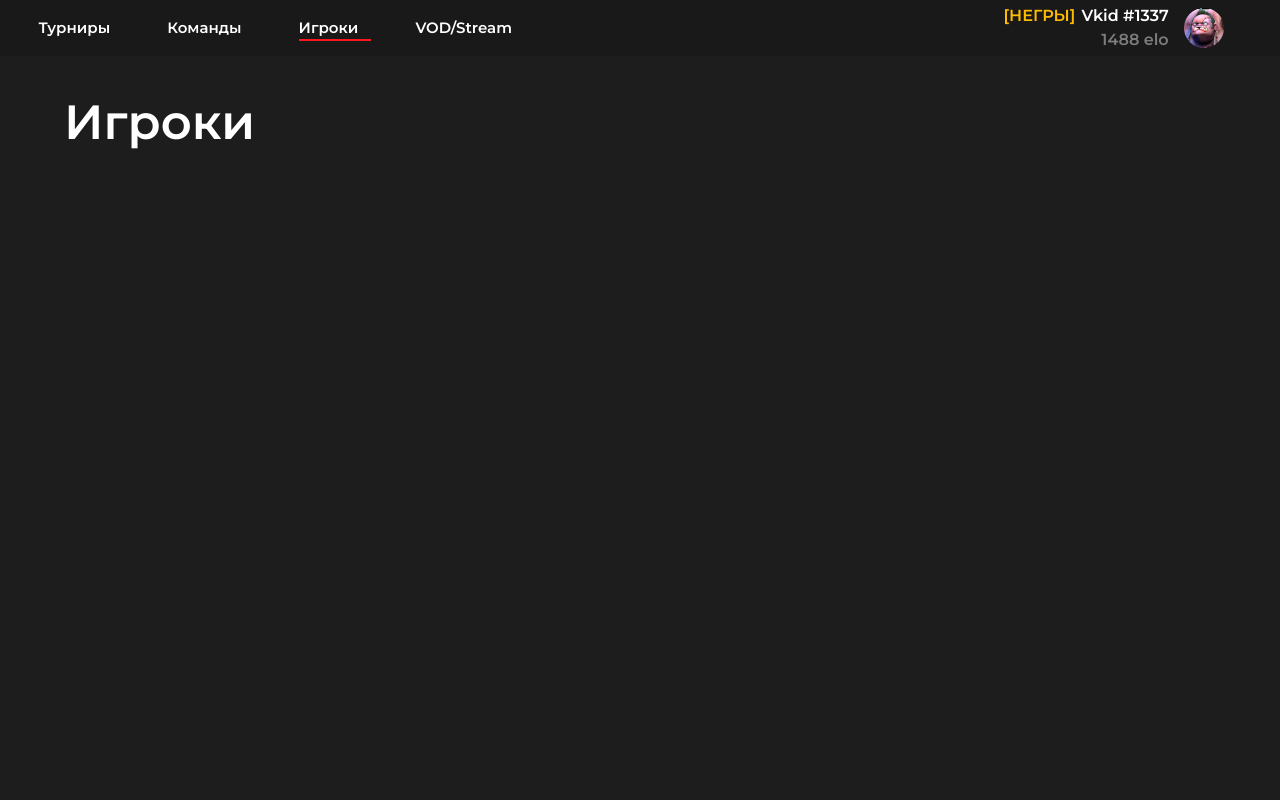
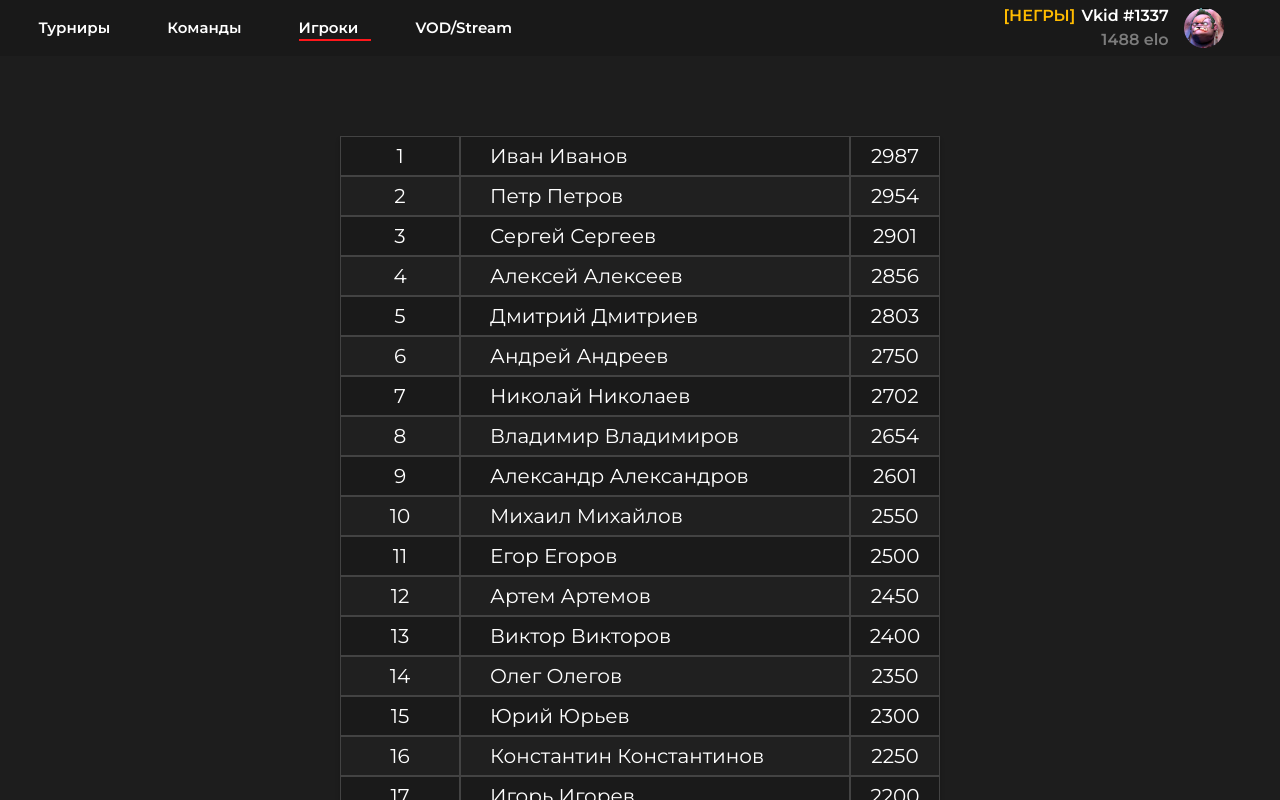
Before and after one commit to IakovlevKirill/DotaCup.client, a React (Vite) app: page /main/players in a window 1280 px wide. Built offline with nearby package versions, Linux system fonts and the light colour scheme; no server answers.

Commit message:
Добавил ладдер

```diff
--- a/src/components/Main/Lobby/LobbyMember.tsx
+++ b/src/components/Main/Lobby/LobbyMember.tsx
@@ -26,8 +26,6 @@ export const LobbyMember = ( props: LobbyMemberProps) => {
                 <span
                     className="text-[14px] text-[#FFFFFF] opacity-47 font-[Montserrat-semibold] mt-[0px]">{props.mmr}</span>
                 <div className="flex mt-[12px] gap-[10px] flex-row">
-
-
                     {(isCarry) && (
                         <img src="../../../../src/assets/images/carry_icon.png" alt="1"/>
 
--- /dev/null
+++ b/src/components/Main/Players/Player.tsx
@@ -0,0 +1,22 @@
+interface PlayerProps {
+    id: number
+    ladderPosition: number
+    name: string
+    mmr: number
+    className?: string
+}
+
+export const Player = (props : PlayerProps) => {
+    return (
+        <>
+            <div
+                className={`h-[40px] text-[20px] font-[Montserrat-reg] justify-center text-white flex items-center ${props.className}`}
+            >
+                <span className="h-full border-[1px] border-[#434343] flex w-[20%] items-center justify-center">{props.ladderPosition}</span>
+                <div className="h-full w-[5%] border-[1px] border-r-0 border-[#434343]"></div>
+                <span className="h-full flex w-[60%] items-center border-l-0 cursor-pointer border-[1px] border-[#434343] hover:underline">{props.name}</span>
+                <span className="h-full flex w-[15%] items-center border-[1px] border-[#434343] justify-center">{props.mmr}</span>
+            </div>
+        </>
+    );
+};
--- a/src/components/Main/Players/PlayersPage.tsx
+++ b/src/components/Main/Players/PlayersPage.tsx
@@ -1,8 +1,45 @@
+import {Player} from "./Player.tsx";
 
 export const PlayersPage = () => {
+
+    const players = [
+        { id: 1, ladderPosition: 1, name: "Иван Иванов", mmr: 2987 },
+        { id: 2, ladderPosition: 2, name: "Петр Петров", mmr: 2954 },
+        { id: 3, ladderPosition: 3, name: "Сергей Сергеев", mmr: 2901 },
+        { id: 4, ladderPosition: 4, name: "Алексей Алексеев", mmr: 2856 },
+        { id: 5, ladderPosition: 5, name: "Дмитрий Дмитриев", mmr: 2803 },
+        { id: 6, ladderPosition: 6, name: "Андрей Андреев", mmr: 2750 },
+        { id: 7, ladderPosition: 7, name: "Николай Николаев", mmr: 2702 },
+        { id: 8, ladderPosition: 8, name: "Владимир Владимиров", mmr: 2654 },
+        { id: 9, ladderPosition: 9, name: "Александр Александров", mmr: 2601 },
+        { id: 10, ladderPosition: 10, name: "Михаил Михайлов", mmr: 2550 },
+        { id: 11, ladderPosition: 11, name: "Егор Егоров", mmr: 2500 },
+        { id: 12, ladderPosition: 12, name: "Артем Артемов", mmr: 2450 },
+        { id: 13, ladderPosition: 13, name: "Виктор Викторов", mmr: 2400 },
+        { id: 14, ladderPosition: 14, name: "Олег Олегов", mmr: 2350 },
+        { id: 15, ladderPosition: 15, name: "Юрий Юрьев", mmr: 2300 },
+        { id: 16, ladderPosition: 16, name: "Константин Константинов", mmr: 2250 },
+        { id: 17, ladderPosition: 17, name: "Игорь Игорев", mmr: 2200 },
+        { id: 18, ladderPosition: 18, name: "Павел Павлов", mmr: 2150 },
+        { id: 19, ladderPosition: 19, name: "Роман Романов", mmr: 2100 },
+        { id: 20, ladderPosition: 20, name: "Василий Васильев", mmr: 2050 },
+    ];
+    const sortedPlayers = players.sort((a, b) => a.ladderPosition - b.ladderPosition);
+
     return (
-        <div className="mt-[30px] flex flex-col">
-            <h1 className="px-[5%] text-white font-[Montserrat-semibold] text-[48px]">Игроки</h1>
+        <div className="max-w-[100%] overflow-x-hidden flex scrollbar-custom-players flex-col items-center py-[80px]">
+            <div className="flex flex-col shadow-[0_4px_4px_rgba(0,0,0,0.25)] w-[600px]">
+                {sortedPlayers.map((player, index) => (
+                    <Player
+                        key={index}
+                        id={player.id}
+                        ladderPosition={player.ladderPosition}
+                        name={player.name}
+                        mmr={player.mmr}
+                        className={index % 2 === 0 ? 'bg-[#1A1A1A]' : 'bg-[#202020]'} // Чередуем классы
+                    ></Player>
+                ))}
+            </div>
         </div>
     );
 };
--- a/src/components/Main/Teams/TeamMember.tsx
+++ b/src/components/Main/Teams/TeamMember.tsx
@@ -7,8 +7,6 @@ interface TeamMemberProps {
 }
 
 export const TeamMember = ( props: TeamMemberProps) => {
-
-    console.log(props.positions)
 
     const isCarry : boolean = props.positions.includes("1")
     const isMidlaner : boolean = props.positions.includes("2")
@@ -24,18 +22,22 @@ export const TeamMember = ( props: TeamMemberProps) => {
             <span className="text-[16px] text-[#FFFFFF] font-[Montserrat-semibold] mt-[12px]">{props.name}</span>
             <span className="text-[14px] text-[#FFFFFF] opacity-47 font-[Montserrat-semibold] mt-[0px]">{props.mmr}</span>
             <div className="flex mt-[12px] gap-[10px] flex-row">
+                {(isCarry) && (
+                    <img src="../../../../src/assets/images/carry_icon.png" alt="1"/>
 
-
-                {(isCarry) && (
-                    <img src="../src/assets/images/carry_icon.png" alt=""/>
                 )}
                 {(isMidlaner) && (
-                    <img src="../src/assets/images/mid_icon.png" alt=""/>
+                    <img src="../../../../src/assets/images/mid_icon.png" alt="2"/>
                 )}
-
-                {isHardlaner ? 'хардер' : ''}
-                {isSoftSupport ? 'четверка' : ''}
-                {isHardSupport ? 'пятерка' : ''}
+                {(isHardlaner) && (
+                    <img className="w-[16px]" src="../../../../src/assets/images/hardlane_icon.png" alt="3"/>
+                )}
+                {(isSoftSupport) && (
+                    <img src="../../../../src/assets/images/soft_support_icon.png" alt="4"/>
+                )}
+                {(isHardSupport) && (
+                    <img src="../../../../src/assets/images/hard_support_icon.png" alt="5"/>
+                )}
             </div>
         </div>
     );
--- a/src/index.css
+++ b/src/index.css
@@ -54,3 +54,19 @@
 .scrollbar-custom::-webkit-scrollbar-thumb:hover {
   background: #9e9e9e; /* Цвет ползунка при наведении */
 }
+
+
+.scrollbar-custom-players::-webkit-scrollbar {
+  height: 3px; /* Высота скроллбара */
+}
+
+.scrollbar-custom-players::-webkit-scrollbar-track {
+  background: #1d1d1d; /* Цвет трека */
+  height: 2px;
+  border-radius: 0px; /* Закругление трека */
+}
+
+.scrollbar-custom-players::-webkit-scrollbar-thumb {
+  background: rgb(64, 64, 64); /* Цвет ползунка */
+  border-radius: 100px; /* Закругление ползунка */
+}
```
